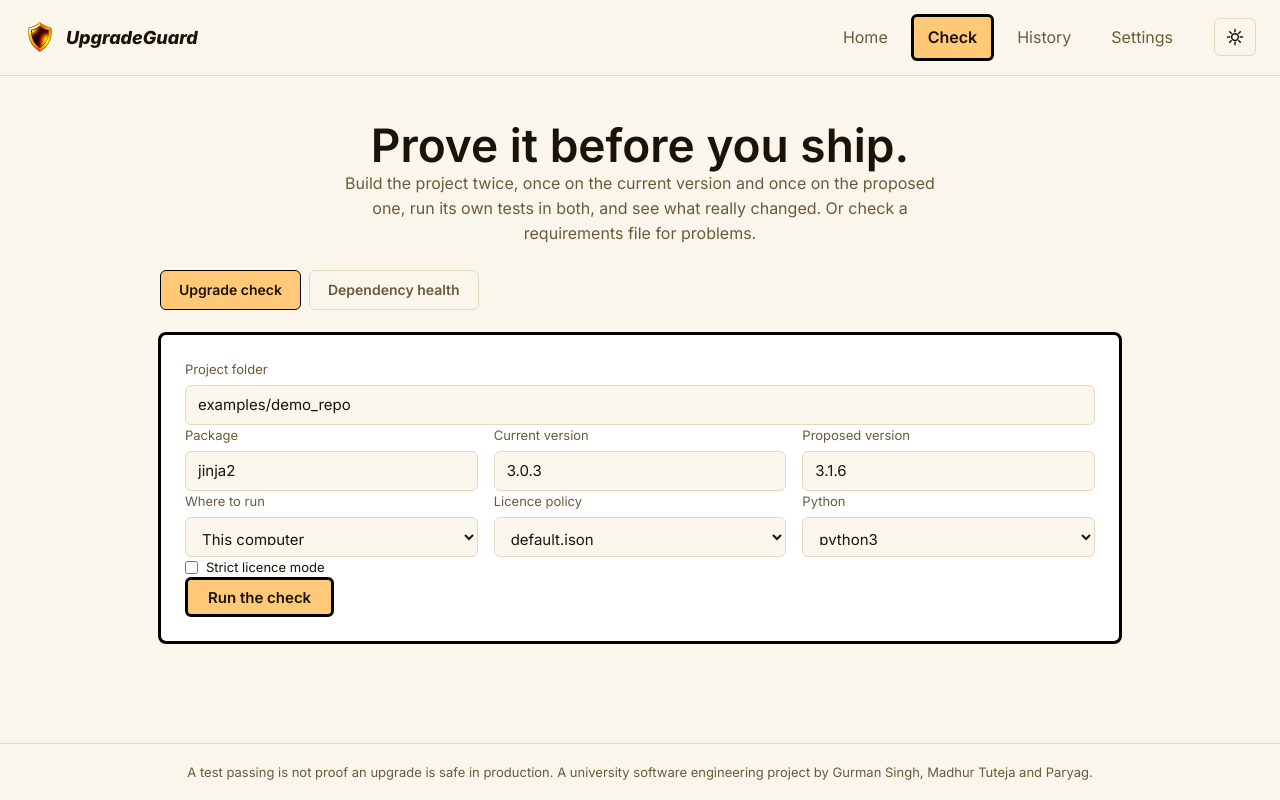
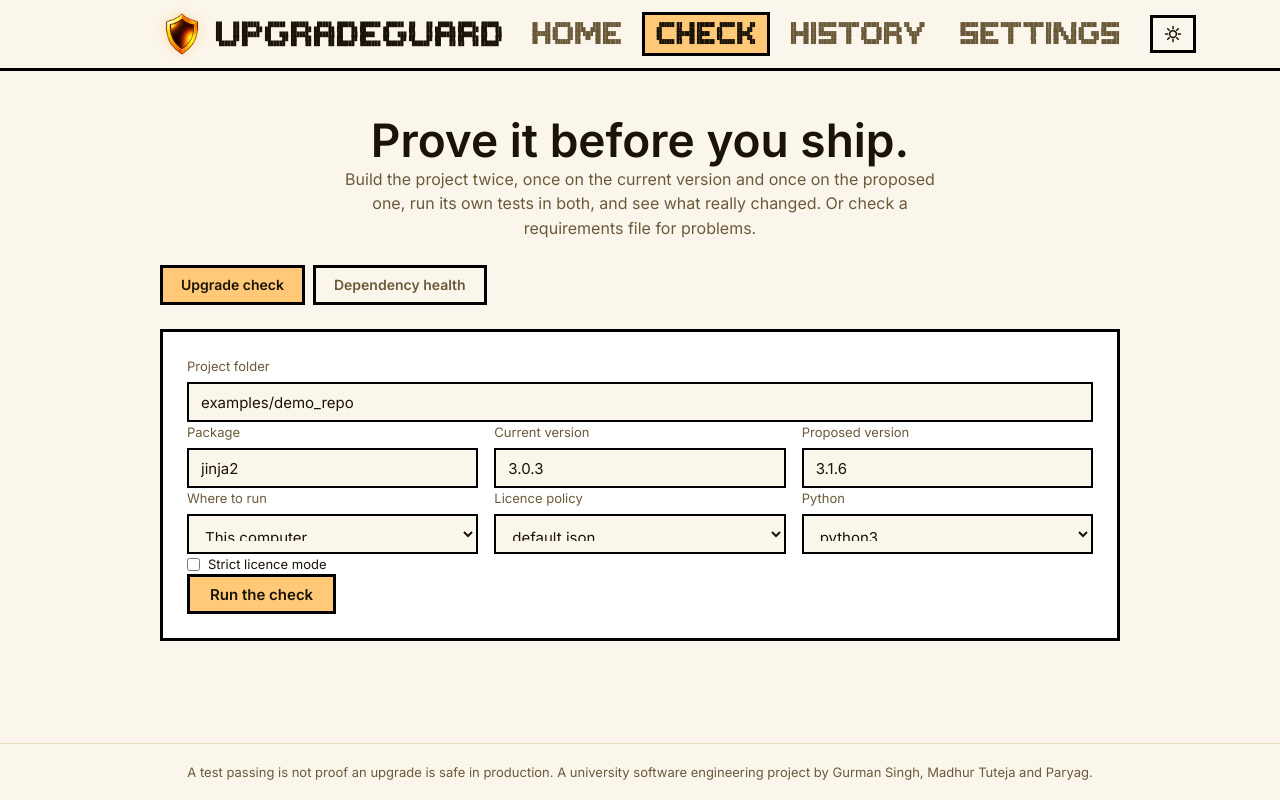
Before and after one commit to OuroborosOB22/upgradeguard, a Flask app: page /app in a window 1280 px wide. Run offline with Flask 2, Linux system fonts and the light colour scheme.

Commit message:
match the dashboard to the front page: figlet header and square thick boards

```diff
--- a/web/static/style.css
+++ b/web/static/style.css
@@ -114,3 +114,29 @@ main{display:flex;flex-direction:column;gap:24px;margin:32px auto 64px}
 .table-wrap{margin:0 -24px;padding:0 24px}
 .tabs{margin:0}
 .panel .tabs button{height:40px}
+
+/* square boards with thick edges, the same look as the front page */
+:root{--edge:#000}
+[data-theme="dark"]{--edge:color-mix(in srgb,var(--acc) 55%,var(--bg))}
+.bar{padding:12px max(16px,calc(50% - 480px));gap:16px;border-bottom:3px solid var(--edge)}
+.panel,.stat,fieldset,pre.out,.matrix{border:3px solid var(--edge);border-radius:0;outline:none}
+input,textarea,select{border:2px solid var(--edge);border-radius:0}
+button,.button,.icon,.tabs button,.chip{border:3px solid var(--edge);border-radius:0}
+button.primary,.button.primary{border:3px solid var(--edge);border-radius:0}
+nav a{border:3px solid transparent;border-radius:0}
+nav a[aria-current="page"]{border-color:var(--edge)}
+.badge,.pill{border:3px solid currentColor;border-radius:0}
+.track,.fill,.matrix div{border-radius:0}
+.logo{width:44px;height:44px;border-radius:0;object-fit:contain;filter:drop-shadow(0 0 6px color-mix(in srgb,var(--acc) 60%,transparent))}
+.brand{gap:12px}
+pre.figlet{margin:0;padding:0;border:0;background:none;overflow:visible;font-family:var(--mono);font-weight:600;line-height:1;white-space:pre;font-style:normal}
+pre.figbrand{font-size:4.8px;color:var(--acc);line-height:1}
+[data-theme="light"] pre.figbrand{color:var(--fg)}
+pre.figlink{font-size:4.2px;line-height:1}
+nav a{display:inline-flex;align-items:center;padding:8px 12px}
+.plain{position:absolute;width:1px;height:1px;overflow:hidden;clip-path:inset(50%)}
+@media (max-width:760px){
+  pre.figlet{display:none}
+  .plain{position:static;width:auto;height:auto;clip-path:none;font:600 16px var(--font)}
+  .brand .plain{font:800 18px var(--font);font-style:italic}
+}
--- a/web/templates/base.html
+++ b/web/templates/base.html
@@ -10,12 +10,32 @@
 </head>
 <body>
 <header class="bar">
-  <a class="brand" href="{{ url_for('landing') }}"><img class="logo" src="{{ url_for('static', filename='logo.png') }}" alt="" width="32" height="32">UpgradeGuard</a>
+  <a class="brand" href="{{ url_for('landing') }}"><img class="logo" src="{{ url_for('static', filename='logo-128.png') }}" alt="" width="44" height="44"><pre class="figlet figbrand" aria-hidden="true">██    ██ ██████   ██████  ██████   █████  ██████  ███████  ██████  ██    ██  █████  ██████  ██████
+██    ██ ██   ██ ██       ██   ██ ██   ██ ██   ██ ██      ██       ██    ██ ██   ██ ██   ██ ██   ██
+██    ██ ██████  ██   ███ ██████  ███████ ██   ██ █████   ██   ███ ██    ██ ███████ ██████  ██   ██
+██    ██ ██      ██    ██ ██   ██ ██   ██ ██   ██ ██      ██    ██ ██    ██ ██   ██ ██   ██ ██   ██
+ ██████  ██       ██████  ██   ██ ██   ██ ██████  ███████  ██████   ██████  ██   ██ ██   ██ ██████</pre><span class="plain">UpgradeGuard</span></a>
   <nav aria-label="Pages">
-    <a href="{{ url_for('landing') }}">Home</a>
-    <a href="{{ url_for('app_page') }}" {% if request.endpoint in ('app_page', 'create_run', 'show_run', 'health_check', 'show_health') %}aria-current="page"{% endif %}>Check</a>
-    <a href="{{ url_for('history_page') }}" {% if request.endpoint == 'history_page' %}aria-current="page"{% endif %}>History</a>
-    <a href="{{ url_for('settings_page') }}" {% if request.endpoint == 'settings_page' %}aria-current="page"{% endif %}>Settings</a>
+    <a href="{{ url_for('landing') }}"><pre class="figlet figlink" aria-hidden="true">██   ██  ██████  ███    ███ ███████
+██   ██ ██    ██ ████  ████ ██
+███████ ██    ██ ██ ████ ██ █████
+██   ██ ██    ██ ██  ██  ██ ██
+██   ██  ██████  ██      ██ ███████</pre><span class="plain">Home</span></a>
+    <a href="{{ url_for('app_page') }}" {% if request.endpoint in ('app_page', 'create_run', 'show_run', 'health_check', 'show_health') %}aria-current="page"{% endif %}><pre class="figlet figlink" aria-hidden="true"> ██████ ██   ██ ███████  ██████ ██   ██
+██      ██   ██ ██      ██      ██  ██
+██      ███████ █████   ██      █████
+██      ██   ██ ██      ██      ██  ██
+ ██████ ██   ██ ███████  ██████ ██   ██</pre><span class="plain">Check</span></a>
+    <a href="{{ url_for('history_page') }}" {% if request.endpoint == 'history_page' %}aria-current="page"{% endif %}><pre class="figlet figlink" aria-hidden="true">██   ██ ██ ███████ ████████  ██████  ██████  ██    ██
+██   ██ ██ ██         ██    ██    ██ ██   ██  ██  ██
+███████ ██ ███████    ██    ██    ██ ██████    ████
+██   ██ ██      ██    ██    ██    ██ ██   ██    ██
+██   ██ ██ ███████    ██     ██████  ██   ██    ██</pre><span class="plain">History</span></a>
+    <a href="{{ url_for('settings_page') }}" {% if request.endpoint == 'settings_page' %}aria-current="page"{% endif %}><pre class="figlet figlink" aria-hidden="true">███████ ███████ ████████ ████████ ██ ███    ██  ██████  ███████
+██      ██         ██       ██    ██ ████   ██ ██       ██
+███████ █████      ██       ██    ██ ██ ██  ██ ██   ███ ███████
+     ██ ██         ██       ██    ██ ██  ██ ██ ██    ██      ██
+███████ ███████    ██       ██    ██ ██   ████  ██████  ███████</pre><span class="plain">Settings</span></a>
   </nav>
   <button id="theme" class="icon" type="button" aria-label="Switch between dark and light">
     <svg viewBox="0 0 24 24" width="18" height="18" aria-hidden="true"><circle cx="12" cy="12" r="4.5" fill="none" stroke="currentColor" stroke-width="2"/><path d="M12 2v3M12 19v3M2 12h3M19 12h3M4.9 4.9l2.1 2.1M17 17l2.1 2.1M4.9 19.1L7 17M17 7l2.1-2.1" stroke="currentColor" stroke-width="2" stroke-linecap="round"/></svg>
```
Also changed, not shown: tests/test_web.py (+1 -1 lines).
